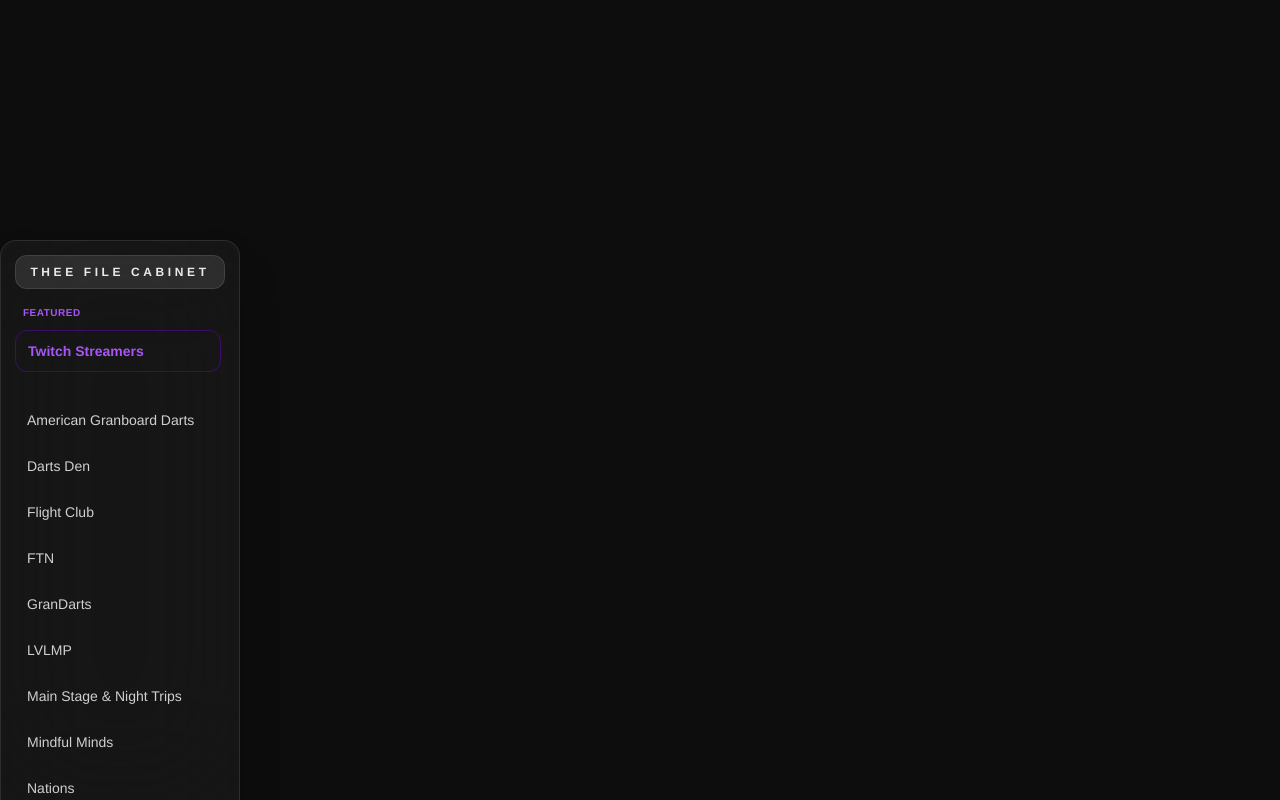
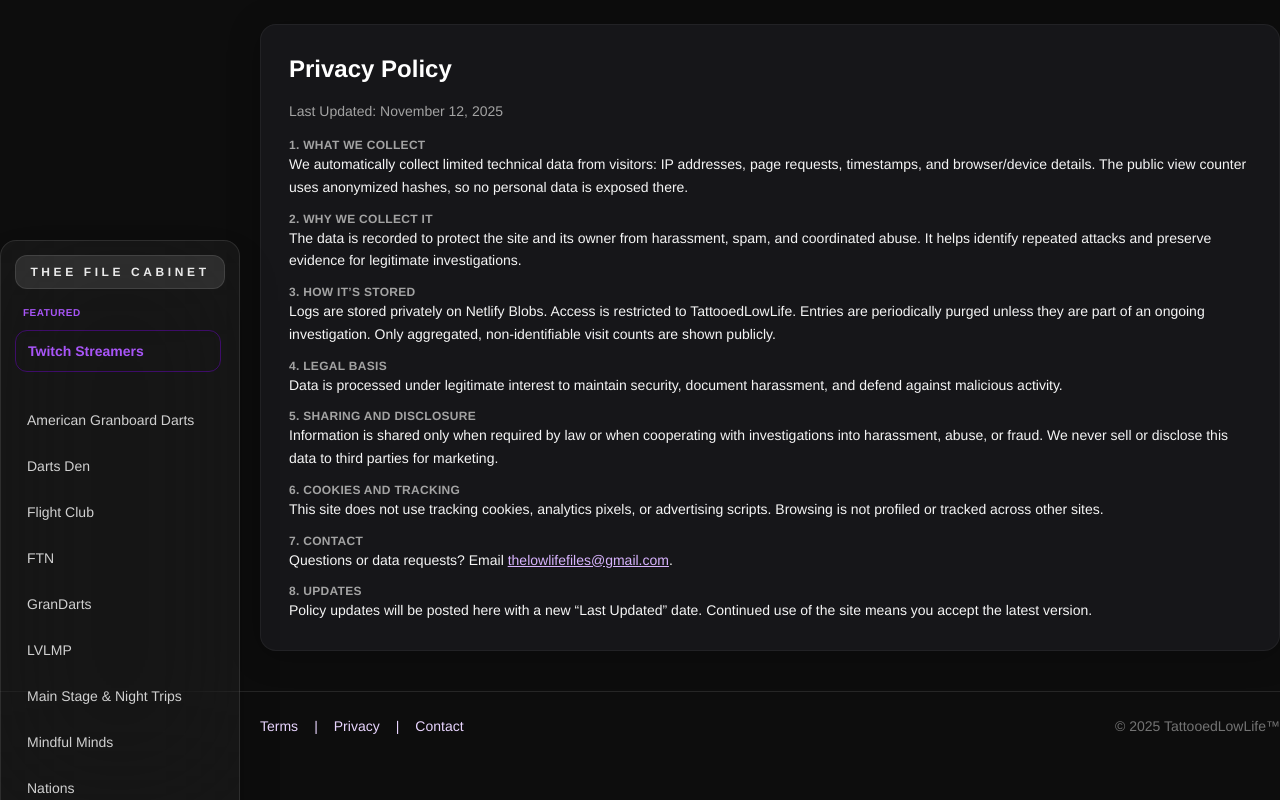
Before and after one commit to TattooedLowLife327/thelowlifefiles, a React (Vite) app: page /privacy in a window 1280 px wide. Built offline with nearby package versions, Linux system fonts and the light colour scheme; a web font is replaced by a local one.

Commit message:
feat: add privacy/terms/contact pages and IP logging

```diff
--- a/src/App.tsx
+++ b/src/App.tsx
@@ -1,5 +1,5 @@
 import { useState } from 'react';
-import { Routes, Route } from 'react-router-dom';
+import { Routes, Route, Link } from 'react-router-dom';
 import Sidebar from './components/Sidebar';
 import Home from './pages/Home';
 import PageDetail from './pages/PageDetail';
@@ -8,6 +8,9 @@ import Timeline from './pages/Timeline';
 import Videos from './pages/Videos';
 import Screenshots from './pages/Screenshots';
 import Analysis from './pages/Analysis';
+import Privacy from './pages/Privacy';
+import Terms from './pages/Terms';
+import Contact from './pages/Contact';
 
 const DISCLAIMER =
   "Disclaimer: The quality - or lack there of - of the display images used below are not a direct creation of TattooedLowLife. She would never put something that low quality out into the world.. but then again, the image quality is a direct representation of the quality of tournaments they put on.";
@@ -50,9 +53,25 @@ export default function App() {
             <Route path="/analysis" element={<Analysis />} />
             <Route path="/home-extras" element={<HomeExtras />} />
             <Route path="/page/:pageId" element={<PageDetail />} />
+            <Route path="/privacy" element={<Privacy />} />
+            <Route path="/terms" element={<Terms />} />
+            <Route path="/contact" element={<Contact />} />
           </Routes>
         </div>
       </main>
+
+      <footer className="safe border-t border-white/10 px-4 py-6 text-xs sm:text-sm text-neutral-400 lg:pl-[260px]">
+        <div className="mx-auto flex max-w-5xl flex-col gap-2 sm:flex-row sm:items-center sm:justify-between">
+          <div className="flex gap-4 text-purple-200">
+            <Link className="hover:text-white transition" to="/terms">Terms</Link>
+            <span aria-hidden="true">|</span>
+            <Link className="hover:text-white transition" to="/privacy">Privacy</Link>
+            <span aria-hidden="true">|</span>
+            <Link className="hover:text-white transition" to="/contact">Contact</Link>
+          </div>
+          <p className="text-neutral-500">© {new Date().getFullYear()} TattooedLowLife™</p>
+        </div>
+      </footer>
     </div>
   );
 }
--- /dev/null
+++ b/src/pages/Contact.tsx
@@ -0,0 +1,32 @@
+export default function Contact() {
+  return (
+    <section className="card p-5 sm:p-7 space-y-4">
+      <h1 className="text-2xl font-semibold">Contact</h1>
+      <p className="text-sm text-neutral-400">
+        Need to report harassment, request a correction, or send supporting evidence? Use the channels below.
+      </p>
+      <div className="space-y-4 text-sm leading-relaxed text-neutral-100">
+        <div>
+          <h2 className="font-semibold uppercase tracking-wide text-xs text-neutral-400">Email</h2>
+          <p>
+            <a className="text-purple-300 underline" href="mailto:thelowlifefiles@gmail.com">
+              thelowlifefiles@gmail.com
+            </a>
+          </p>
+        </div>
+        <div>
+          <h2 className="font-semibold uppercase tracking-wide text-xs text-neutral-400">What to Include</h2>
+          <ul className="list-disc list-inside text-neutral-200 space-y-1">
+            <li>Links or screenshots referencing the incident.</li>
+            <li>Approximate dates/times the harassment occurred.</li>
+            <li>Any usernames or aliases involved.</li>
+          </ul>
+        </div>
+        <div>
+          <h2 className="font-semibold uppercase tracking-wide text-xs text-neutral-400">Response Time</h2>
+          <p>Expect a reply within 3–5 business days. Urgent safety threats are prioritized immediately.</p>
+        </div>
+      </div>
+    </section>
+  );
+}
--- a/src/pages/Home.tsx
+++ b/src/pages/Home.tsx
@@ -141,6 +141,9 @@ export default function Home() {
             <p className="text-[13px] leading-relaxed text-neutral-200 sm:text-sm mt-3 italic">
               Silence only protects bullies. This is Mae's way of reclaiming her narrative and ensuring the record reflects truth, not rumors.
             </p>
+            <p className="text-[12px] leading-relaxed text-neutral-400 sm:text-xs mt-3">
+              <strong>Privacy note:</strong> We log visitor IP addresses server-side to prevent abuse and document harassment incidents. These details are never shared publicly and are only used for security and evidence.
+            </p>
           </div>
         </div>
       </div>
--- /dev/null
+++ b/src/pages/Privacy.tsx
@@ -0,0 +1,74 @@
+export default function Privacy() {
+  return (
+    <section className="card p-5 sm:p-7 space-y-4">
+      <h1 className="text-2xl font-semibold">Privacy Policy</h1>
+      <p className="text-sm text-neutral-400">Last Updated: November 12, 2025</p>
+
+      <div className="space-y-3 text-sm leading-relaxed text-neutral-100">
+        <section>
+          <h2 className="font-semibold uppercase tracking-wide text-xs text-neutral-400">1. What We Collect</h2>
+          <p>
+            We automatically collect limited technical data from visitors: IP addresses, page requests, timestamps, and
+            browser/device details. The public view counter uses anonymized hashes, so no personal data is exposed there.
+          </p>
+        </section>
+
+        <section>
+          <h2 className="font-semibold uppercase tracking-wide text-xs text-neutral-400">2. Why We Collect It</h2>
+          <p>
+            The data is recorded to protect the site and its owner from harassment, spam, and coordinated abuse. It helps
+            identify repeated attacks and preserve evidence for legitimate investigations.
+          </p>
+        </section>
+
+        <section>
+          <h2 className="font-semibold uppercase tracking-wide text-xs text-neutral-400">3. How It’s Stored</h2>
+          <p>
+            Logs are stored privately on Netlify Blobs. Access is restricted to TattooedLowLife. Entries are periodically
+            purged unless they are part of an ongoing investigation. Only aggregated, non-identifiable visit counts are shown
+            publicly.
+          </p>
+        </section>
+
+        <section>
+          <h2 className="font-semibold uppercase tracking-wide text-xs text-neutral-400">4. Legal Basis</h2>
+          <p>
+            Data is processed under legitimate interest to maintain security, document harassment, and defend against
+            malicious activity.
+          </p>
+        </section>
+
+        <section>
+          <h2 className="font-semibold uppercase tracking-wide text-xs text-neutral-400">5. Sharing and Disclosure</h2>
+          <p>
+            Information is shared only when required by law or when cooperating with investigations into harassment, abuse,
+            or fraud. We never sell or disclose this data to third parties for marketing.
+          </p>
+        </section>
+
+        <section>
+          <h2 className="font-semibold uppercase tracking-wide text-xs text-neutral-400">6. Cookies and Tracking</h2>
+          <p>
+            This site does not use tracking cookies, analytics pixels, or advertising scripts. Browsing is not profiled or
+            tracked across other sites.
+          </p>
+        </section>
+
+        <section>
+          <h2 className="font-semibold uppercase tracking-wide text-xs text-neutral-400">7. Contact</h2>
+          <p>
+            Questions or data requests? Email <a className="text-purple-300 underline" href="mailto:thelowlifefiles@gmail.com">thelowlifefiles@gmail.com</a>.
+          </p>
+        </section>
+
+        <section>
+          <h2 className="font-semibold uppercase tracking-wide text-xs text-neutral-400">8. Updates</h2>
+          <p>
+            Policy updates will be posted here with a new “Last Updated” date. Continued use of the site means you accept the
+            latest version.
+          </p>
+        </section>
+      </div>
+    </section>
+  );
+}
--- /dev/null
+++ b/src/pages/Terms.tsx
@@ -0,0 +1,58 @@
+export default function Terms() {
+  return (
+    <section className="card p-5 sm:p-7 space-y-4">
+      <h1 className="text-2xl font-semibold">Terms of Use</h1>
+      <p className="text-sm text-neutral-400">Last Updated: November 12, 2025</p>
+
+      <div className="space-y-3 text-sm leading-relaxed text-neutral-100">
+        <section>
+          <h2 className="font-semibold uppercase tracking-wide text-xs text-neutral-400">1. Purpose</h2>
+          <p>
+            The LowLife Files documents harassment within the Granboard community. Access is provided solely for reviewing
+            evidence and understanding the events described. Redistribution or misrepresentation of the materials is
+            prohibited.
+          </p>
+        </section>
+
+        <section>
+          <h2 className="font-semibold uppercase tracking-wide text-xs text-neutral-400">2. Acceptable Use</h2>
+          <p>
+            Do not exploit the site to harass, dox, or intimidate others. Automated scraping, rate-limiting attacks, and any
+            attempt to bypass security are forbidden. Violations may be reported to hosting providers or law enforcement.
+          </p>
+        </section>
+
+        <section>
+          <h2 className="font-semibold uppercase tracking-wide text-xs text-neutral-400">3. Content Accuracy</h2>
+          <p>
+            Evidence is provided “as is.” While we verify timestamps and sources, no warranty is made regarding completeness.
+            If you believe something is inaccurate, contact us with documentation so we can review it.
+          </p>
+        </section>
+
+        <section>
+          <h2 className="font-semibold uppercase tracking-wide text-xs text-neutral-400">4. Intellectual Property</h2>
+          <p>
+            All site design, copy, and curated evidence are the property of TattooedLowLife unless otherwise noted. Do not
+            republish without written permission.
+          </p>
+        </section>
+
+        <section>
+          <h2 className="font-semibold uppercase tracking-wide text-xs text-neutral-400">5. Liability</h2>
+          <p>
+            Use of this site is at your own risk. We are not responsible for damages arising from your reliance on the
+            information presented here.
+          </p>
+        </section>
+
+        <section>
+          <h2 className="font-semibold uppercase tracking-wide text-xs text-neutral-400">6. Contact</h2>
+          <p>
+            Questions or concerns about these terms? Email <a className="text-purple-300 underline" href="mailto:thelowlifefiles@gmail.com">thelowlifefiles@gmail.com</a>.
+          </p>
+        </section>
+      </div>
+    </section>
+  );
+}
```
Also changed, not shown: 1 other file (tests, documents, lock files or other folders).
